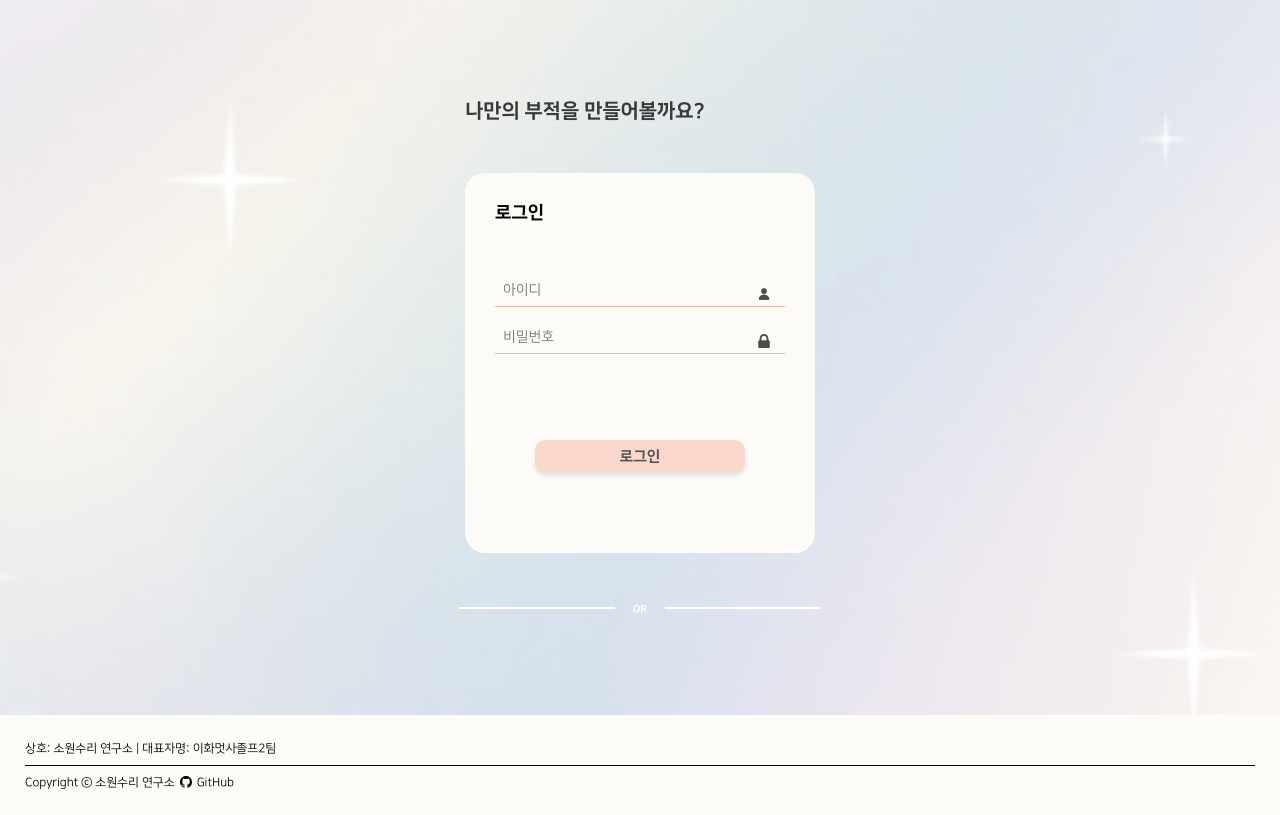
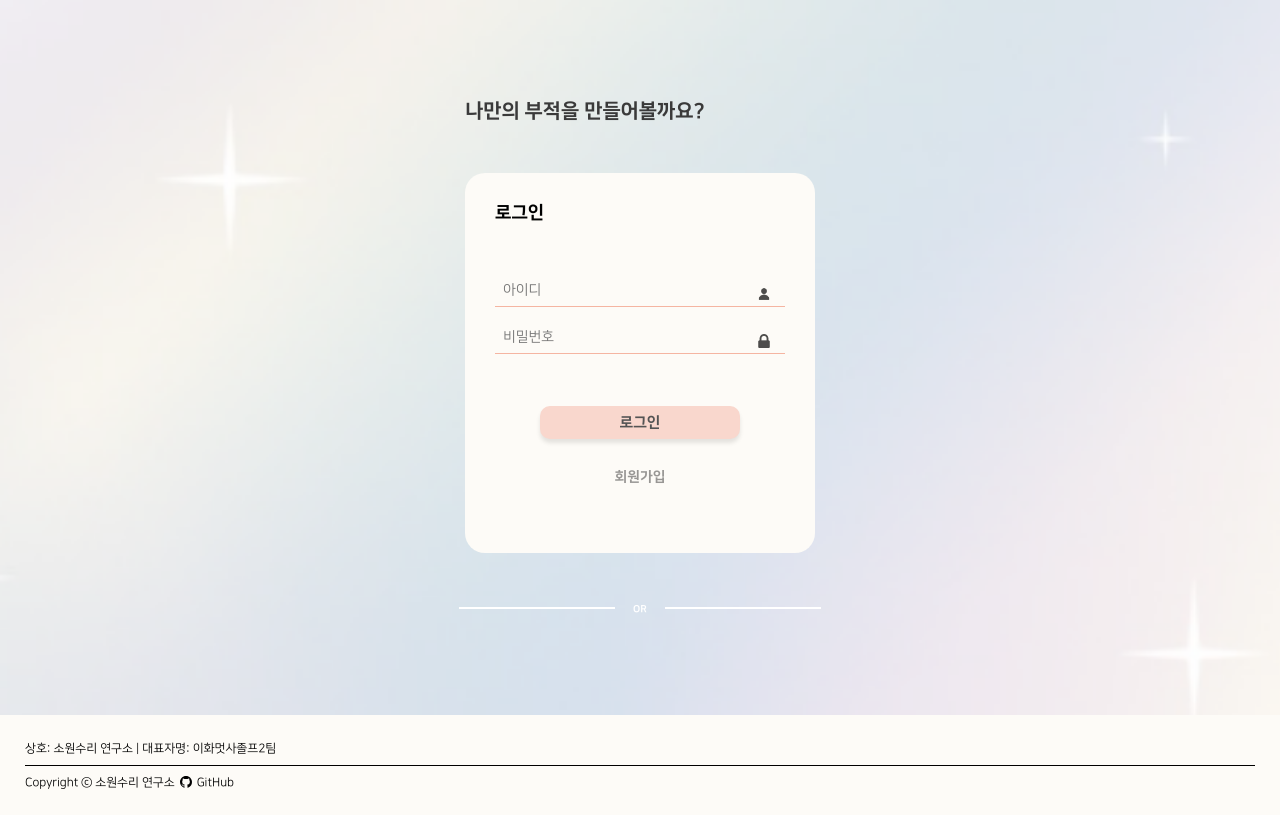
Before and after one commit to yyeonzu/cheer_charm, a React (Create React App) app: page /auth/login in a window 1280 px wide. Built offline with nearby package versions, Linux system fonts and the light colour scheme; a web font is replaced by a local one.

Commit message:
fix: 로그인/회원가입 페이지 퍼블리싱 이슈 해결

```diff
--- a/src/components/LoginRegister/LoginMenu.jsx
+++ b/src/components/LoginRegister/LoginMenu.jsx
@@ -1,4 +1,6 @@
 import React, { useState } from "react";
+import { useNavigate } from "react-router-dom";
+
 import * as S from "./LoginRegister.style";
 import { NanoomSquare } from "../../css/Font";
 
@@ -41,6 +43,9 @@ const LoginMenu = () => {
   const [id, setId] = useState("");
   const [pw, setPw] = useState("");
 
+  // 회원가입 navigate
+  const navigate = useNavigate();
+
   // 로그인 기능 함수 (미완)
   const Login = e => {
     e.preventDefault();
@@ -50,7 +55,8 @@ const LoginMenu = () => {
     } else if (!pw) {
       return alert("비밀번호를 입력해주세요");
     } else {
-      return alert("아이디와 비밀번호가 전송은 되고 있답니다");
+      console.log(id, pw);
+      return alert(`아이디와 비밀번호가 전송은 되고 있답니다: ${id} ${pw}`);
     }
   };
 
@@ -79,6 +85,8 @@ const LoginMenu = () => {
             />
             <S.Input
               type="password"
+              fontFamily="Pretendard"
+              fontWeight="300"
               placeholder="비밀번호"
               icon={pwIcon}
               value={pw}
@@ -93,6 +101,9 @@ const LoginMenu = () => {
               </NanoomSquare>
             </S.Button>
           </S.InputForm>
+          <S.ButtonforRegister onClick={() => navigate("/auth/join")}>
+            회원가입
+          </S.ButtonforRegister>
         </S.LoginBox>
         <S.Line>
           <S.Hr></S.Hr>
--- a/src/components/LoginRegister/LoginRegister.style.js
+++ b/src/components/LoginRegister/LoginRegister.style.js
@@ -30,6 +30,7 @@ export const LoginBox = styled.div`
 export const InputForm = styled.form`
   display: flex;
   flex-direction: column;
+  justify-content: center;
   margin-top: 28px;
   margin-left: 30px;
   margin-right: 30px;
@@ -42,7 +43,7 @@ export const Input = styled.input`
   border-bottom: 1px solid #f5b5a2;
   border-radius: 0px;
 
-  background: none;
+  background-color: #fdfbf7;
   outline: none;
 
   margin-bottom: 22px;
@@ -62,8 +63,7 @@ export const Input = styled.input`
 `;
 
 export const Button = styled.button`
-  width: 210px;
-  height: 32px;
+  width: 200px;
   display: flex;
   align-items: center;
   justify-content: center;
@@ -71,11 +71,25 @@ export const Button = styled.button`
   box-shadow: 0px 4px 4px rgba(0, 0, 0, 0.1);
   border-radius: 10px;
   border: none;
+  /* margin-left: 40px;
+  margin-right: 40px;
+  margin-top: 32px;
+  margin-bottom: 30px; */
 
-  margin-left: 40px;
-  margin-right: 40px;
-  margin-top: 64px;
+  margin: 0 auto;
+  margin-top: 30px;
   margin-bottom: 30px;
+  padding: 8px;
+`;
+
+export const ButtonforRegister = styled.div`
+  display: flex;
+  font-family: NanoomSquare;
+  font-size: 14px;
+  font-weight: 700;
+  justify-content: center;
+  align-items: center;
+  color: rgba(0, 0, 0, 0.4); ;
 `;
 
 export const Line = styled.div`
@@ -97,5 +111,5 @@ export const Text = styled.div`
   font-size: 13px;
   font-family: NanoomSquare;
   color: ${props => props.color};
-  margin-left: 8px;
+  padding: 0 0 4px 8px;
 `;
--- a/src/components/LoginRegister/RegisterMenu.jsx
+++ b/src/components/LoginRegister/RegisterMenu.jsx
@@ -30,6 +30,7 @@ const RegisterMenu = () => {
   // Submit
   const onSubmitAccount = e => {
     e.preventDefault();
+    alert("회원가입 전송");
   };
 
   return (
```
